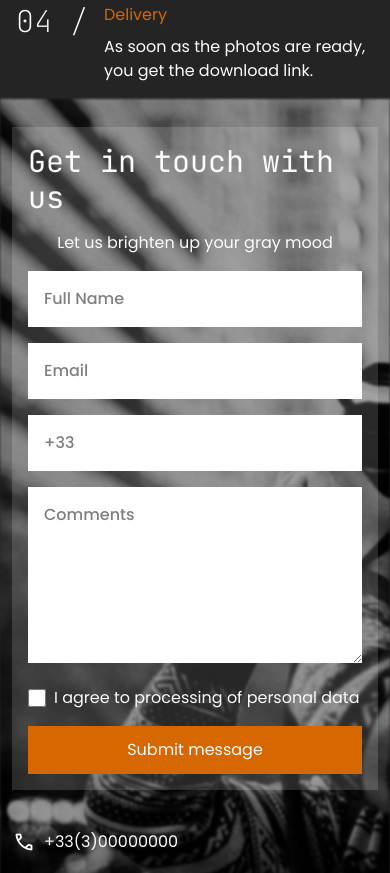
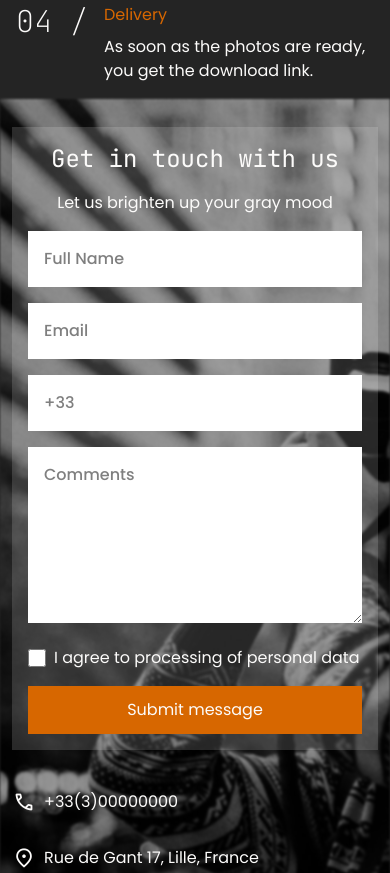
Before and after one commit to TruePadawan/Alexander_Dupont, a website built with Vite: page index.html in a window 390 px wide. Shown: the part 5322-6195 px from the top of the page. Built offline with nearby package versions, Linux system fonts and the light colour scheme; a web font is replaced by a local one.

Commit message:
minor styling change

```diff
--- a/index.html
+++ b/index.html
@@ -318,7 +318,7 @@
 <section id="contact" aria-labelledby="get-in-touch"
          class="p-3 flex flex-col justify-between font-secondary md:p-8 xl:px-20 xl:pt-20">
     <form class="mt-4 p-4 h-max bg-white/15 flex flex-col items-center gap-4 md:p-10 md:mx-8 md:gap-8 self-center">
-        <h3 id="get-in-touch" class="text-3xl font-primary md:text-4xl lg:text-5xl">Get in touch with us</h3>
+        <h3 id="get-in-touch" class="text-2xl sm:text-3xl font-primary md:text-4xl lg:text-5xl">Get in touch with us</h3>
         <p class="md:text-xl">Let us brighten up your gray mood</p>
         <ul class="flex flex-col items-stretch gap-4 self-stretch md:w-lg md:self-center">
             <li>
```
